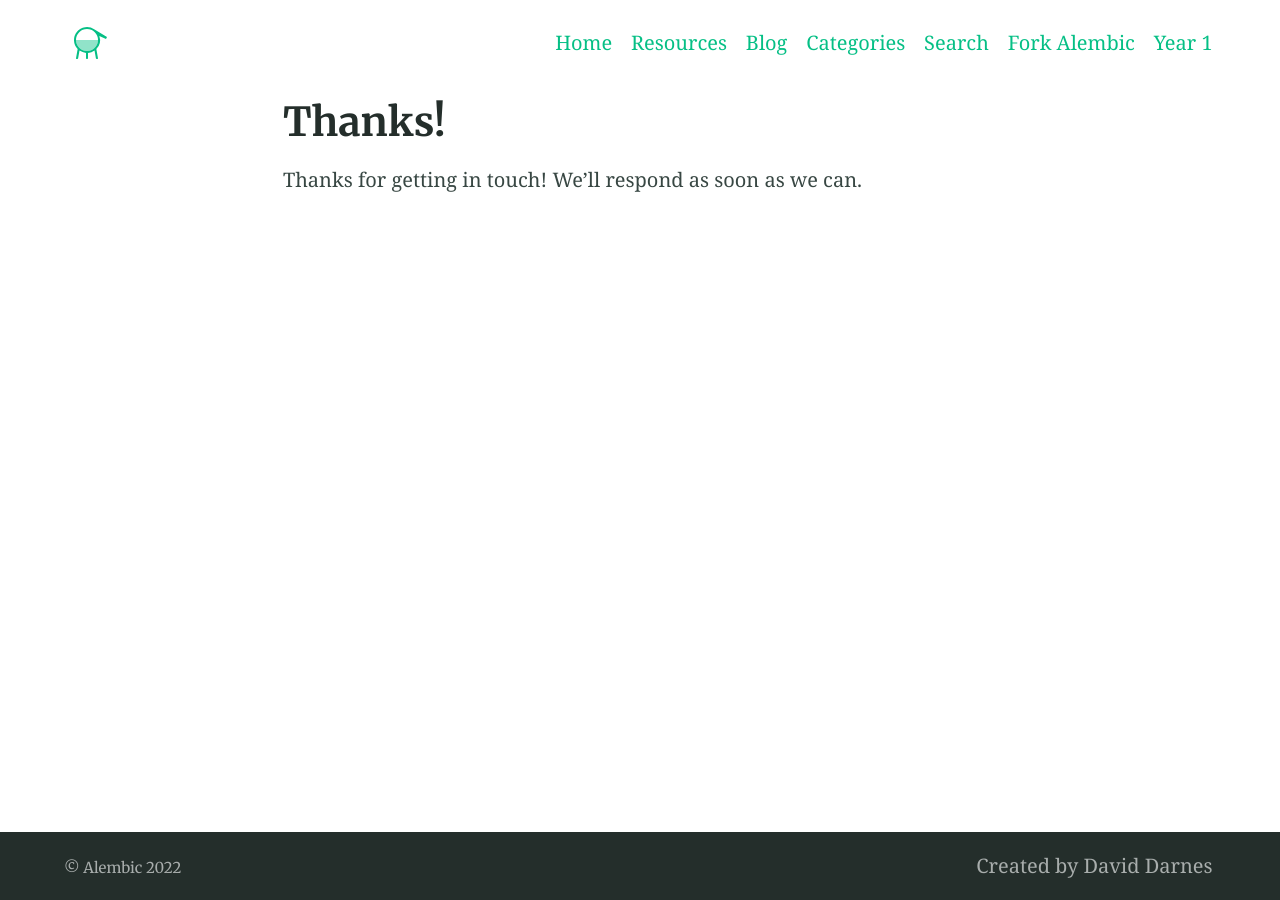
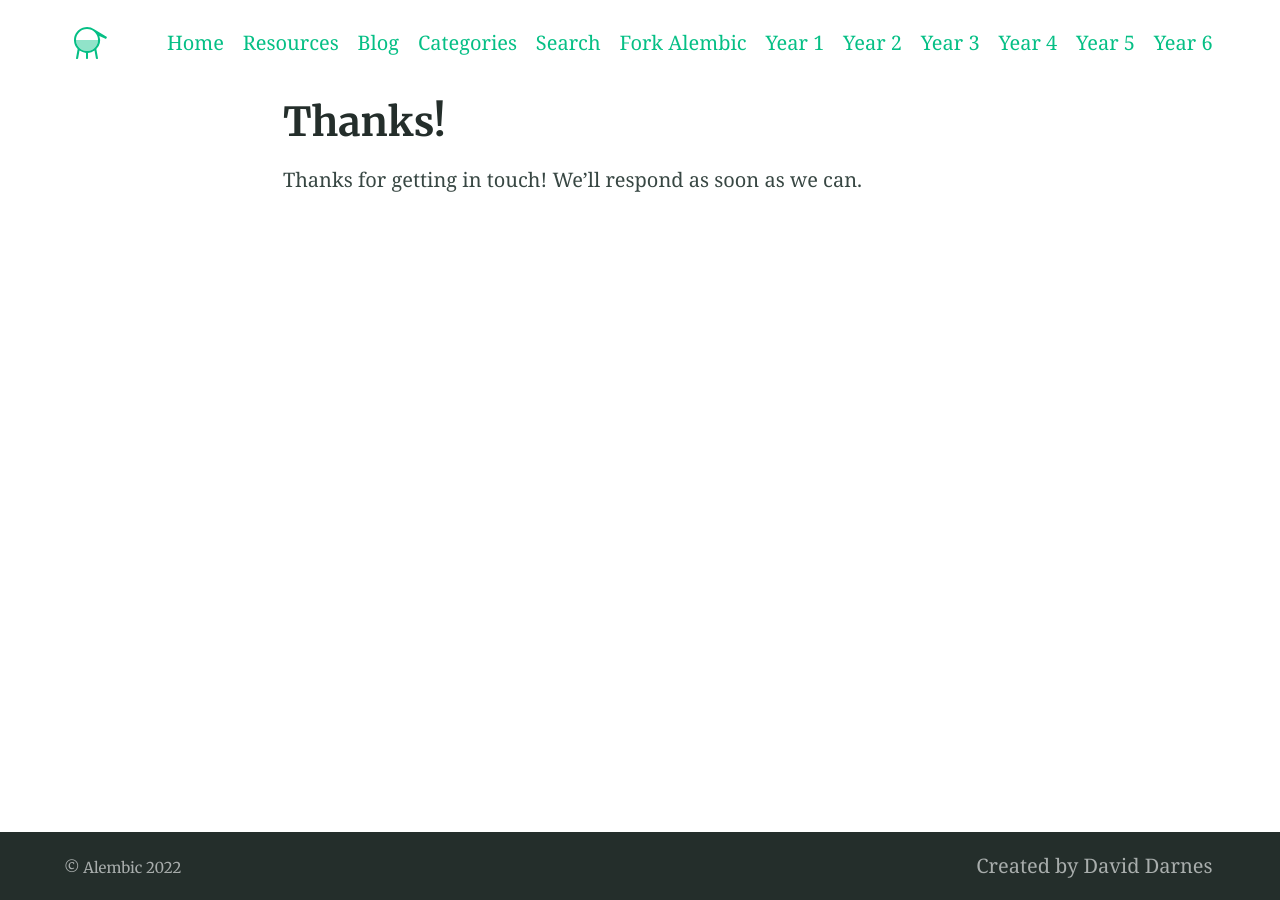
Before and after one commit to multilingual-malaysian/home, a Jekyll site: the page built from thanks.md, in a window 1280 px wide. Built offline with Jekyll 4.4.1, drawn with Linux system fonts in a browser that asks for light colours.

Commit message:
Update _config.yml

```diff
--- a/_config.yml
+++ b/_config.yml
@@ -135,7 +135,16 @@ navigation_header:
   url: https://github.com/daviddarnes/alembic
 - title: Year 1
   url: /home/year1/
-
+- title: Year 2
+  url: /SRJKC_resources/year2/
+- title: Year 3
+  url: /SRJKC_resources/year3/
+- title: Year 4
+  url: /SRJKC_resources/year4/
+- title: Year 5
+  url: /SRJKC_resources/year5/
+- title: Year 6
+  url: /SRJKC_resources/year6/
 navigation_footer:
 - title: Created by David Darnes
   url: https://darn.es
```
